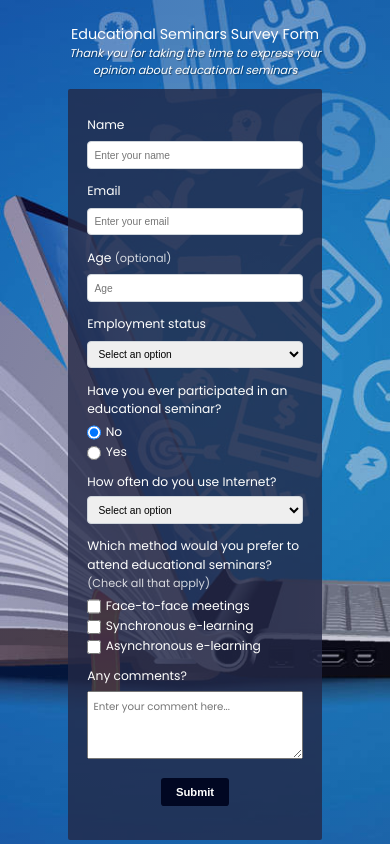
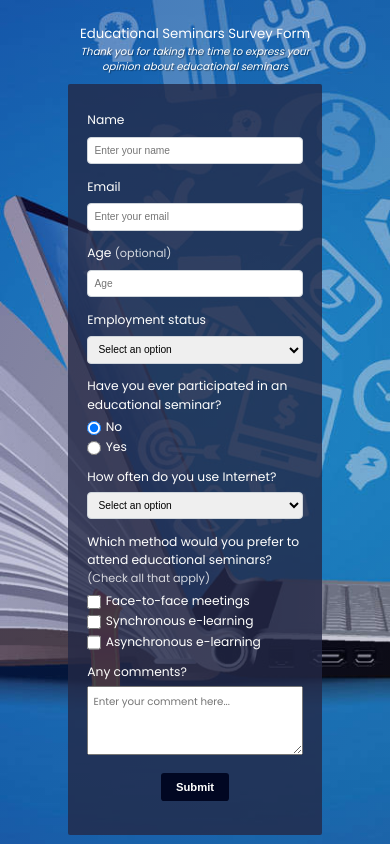
Before and after one commit to gakrita/FreeCodeCamp--Survey-Form, a plain HTML site: page index.html in a window 390 px wide. Drawn offline with Linux system fonts and the light colour scheme.

Commit message:
Update styles.css

```diff
--- a/styles.css
+++ b/styles.css
@@ -182,10 +182,10 @@ body {
 
 @media screen and (max-width: 37.5rem) {
   .header__title {
-    font-size: 1.4rem;
+    font-size: 1.3rem;
   }
 
   .header__description {
-    font-size: 1.1rem;
+    font-size: 1rem;
   }
 }
```
